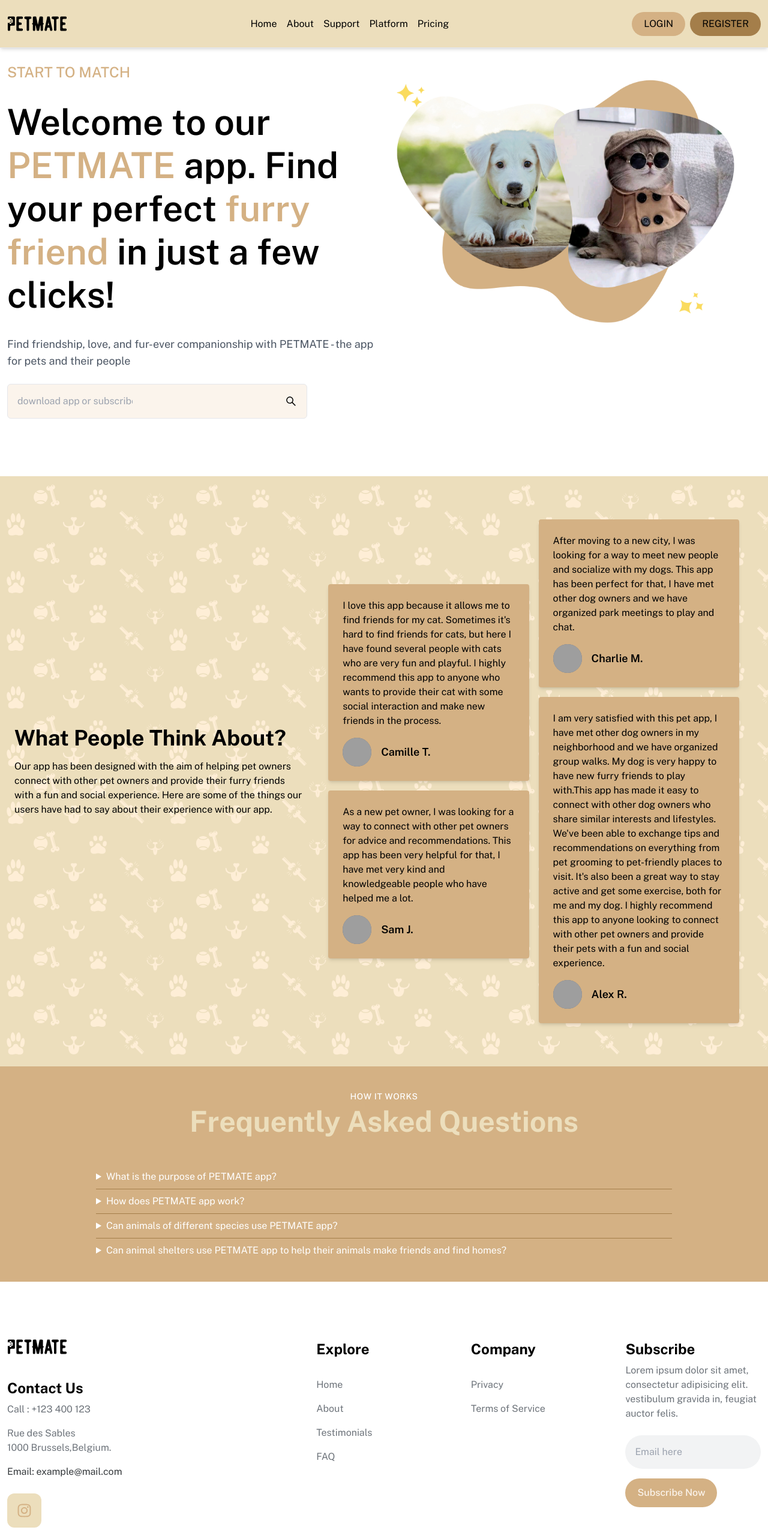
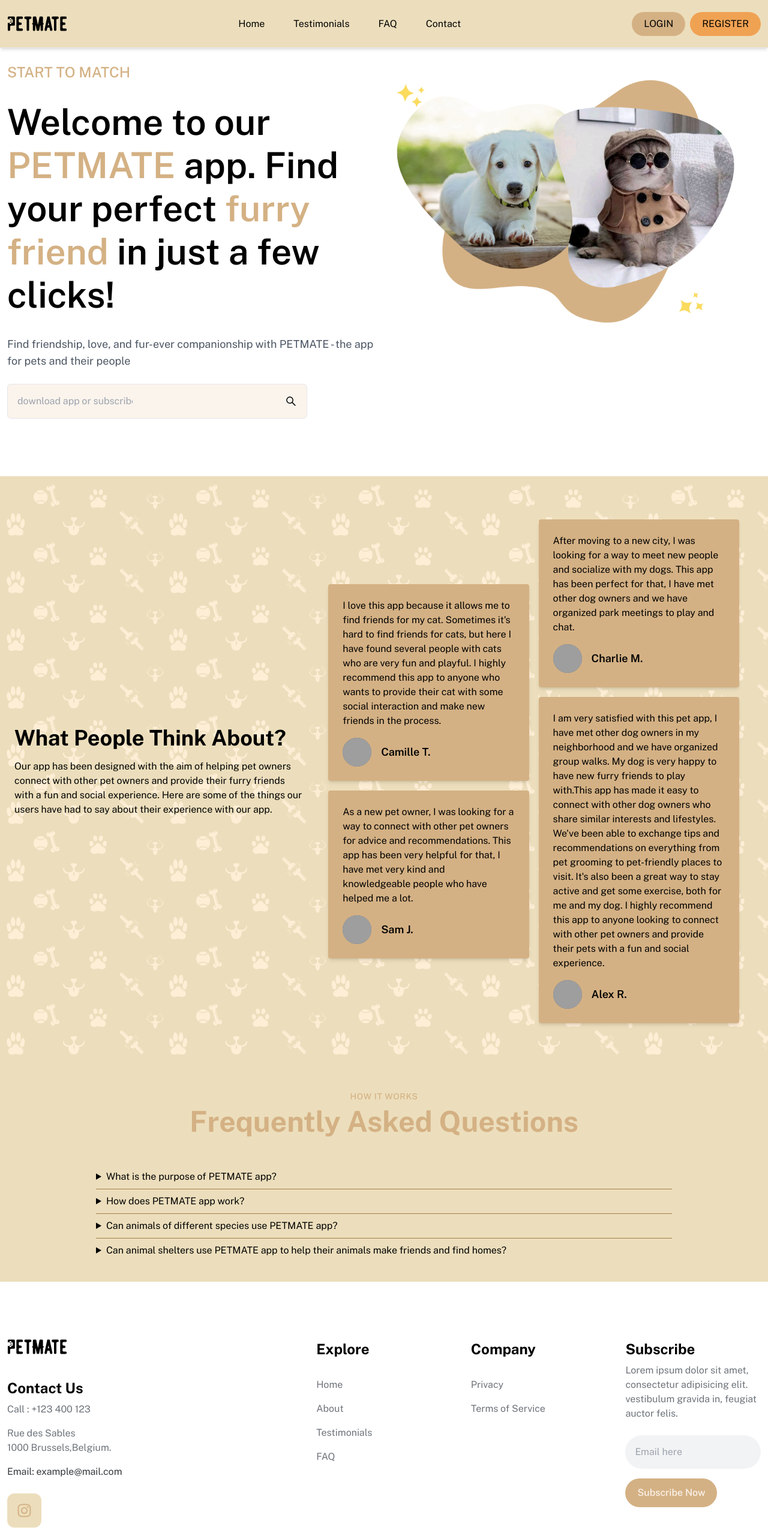
Before and after one commit to ronniejamestorres/petmate, a React (Vite) app: page / in a window 1280 px wide. Shown: the top 2566 px of the page at 60% size. Built offline with nearby package versions, Linux system fonts and the light colour scheme; no server answers; grey boxes are pictures that could not be loaded.

Commit message:
chatRoom

```diff
--- a/src/components/Faq.tsx
+++ b/src/components/Faq.tsx
@@ -2,20 +2,20 @@ import React from "react";
 import '../App.css'
 const Faqs = () => {
   return (
-    <section className="bg-beige2 text-[#FFFF]">
+    <section className="bg-beige1 text-beige2">
       <div className="flex flex-col justify-center  p-4 mx-auto md:p-8">
         <p className=" p-2 text-sm font-medium tracking-wider text-center uppercase">
           How it works
         </p>
-        <h2 className=" text-beige1 mb-12 text-4xl font-bold leading-none text-center sm:text-5xl">
+        <h2 className=" text-beige2 mb-12 text-4xl font-bold leading-none text-center sm:text-5xl">
           Frequently Asked Questions
         </h2>
         <div className="flex flex-col divide-y sm:px-8 lg:px-12 xl:px-32 divide-beige3">
           <details>
-            <summary className="py-2 outline-none cursor-pointer focus:underline">
+            <summary className="py-2 outline-none cursor-pointer text-black focus:underline">
               What is the purpose of PETMATE app?
             </summary>
-            <div className="px-4 pb-4">
+            <div className="px-4 pb-4 text-black">
               <p>
                 The purpose of PETMATE app is to help animals find compatible
                 friends and playmates in their area.
@@ -23,10 +23,10 @@ const Faqs = () => {
             </div>
           </details>
           <details>
-            <summary className="py-2 outline-none cursor-pointer focus:underline">
+            <summary className="py-2 outline-none cursor-pointer text-black focus:underline">
               How does PETMATE app work?
             </summary>
-            <div className="px-4 pb-4">
+            <div className="px-4 pb-4 text-black">
               <p>
                 The PETMATE app works by allowing pet owners to create profiles
                 for their animals and then swipe through profiles of other
@@ -37,10 +37,10 @@ const Faqs = () => {
             </div>
           </details>
           <details>
-            <summary className="py-2 outline-none cursor-pointer focus:underline">
+            <summary className="py-2 outline-none cursor-pointer text-black focus:underline">
               Can animals of different species use PETMATE app?
             </summary>
-            <div className="px-4 pb-4 space-y-2">
+            <div className="px-4 pb-4 text-black space-y-2">
               <p>
                 Yes, animals of different species can use the animal Tinder app
                 to find friends to play and socialize with.
@@ -48,11 +48,11 @@ const Faqs = () => {
             </div>
           </details>
           <details>
-            <summary className="py-2 outline-none cursor-pointer focus:underline">
+            <summary className="py-2 outline-none cursor-pointer text-black focus:underline">
               Can animal shelters use PETMATE app to help their animals make
               friends and find homes?
             </summary>
-            <div className="px-4 pb-4">
+            <div className="px-4 text-black pb-4">
               <p>
                 Yes, animal shelters can create profiles for their animals on
                 the app to help them find loving homes and make friends with
--- a/src/components/Navbar.tsx
+++ b/src/components/Navbar.tsx
@@ -1,6 +1,7 @@
 import React from "react";
 import { useNavigate } from "react-router-dom";
 import { useState } from "react";
+import { Link } from "react-router-dom";
 
 import logoImage from "../images/petmate-newlogo-01.svg";
 
@@ -19,11 +20,10 @@ function Navbar() {
 
         <div className="hidden md:flex items-center ">
           <ul className="flex gap-4">
-            <li>Home</li>
-            <li>About</li>
-            <li>Support</li>
-            <li>Platform</li>
-            <li>Pricing</li>
+            <li className="p-4 hover:bg-gray-100 cursor-pointer"><Link to="/">Home</Link></li>
+            <li className="p-4 hover:bg-gray-100 cursor-pointer"><Link to="/Testimonials">Testimonials</Link></li>
+            <li className="p-4 hover:bg-gray-100 cursor-pointer"><Link to="/FAQ">FAQ</Link></li>
+            <li className="p-4 hover:bg-gray-100 cursor-pointer"><Link to="/FooterLanding">Contact</Link></li>
           </ul>
         </div>
 
@@ -35,7 +35,7 @@ function Navbar() {
             LOGIN
           </button>
           <button
-            className="bg-beige3 hover:bg-grey md:px-5 md:py-2 rounded-full "
+            className="bg-orange hover:bg-grey md:px-5 md:py-2 rounded-full "
             onClick={() => navigate("/Register")}
           >
             REGISTER
@@ -55,11 +55,13 @@ function Navbar() {
         }
       >
         <ul>
-          <li className="p-4 hover:bg-gray-100">Home</li>
-          <li className="p-4 hover:bg-gray-100">About</li>
-          <li className="p-4 hover:bg-gray-100">Support</li>
-          <li className="p-4 hover:bg-gray-100">Platform</li>
-          <li className="p-4 hover:bg-gray-100">Pricing</li>
+
+      <li className="p-4 hover:bg-gray-100 cursor-pointer"><Link to="/">Home</Link></li>
+      <li className="p-4 hover:bg-gray-100 cursor-pointer"><Link to="/Testimonials">Testimonials</Link></li>
+      <li className="p-4 hover:bg-gray-100 cursor-pointer"><Link to="/FAQ">FAQ</Link></li>
+      <li className="p-4 hover:bg-gray-100 cursor-pointer"><Link to="/FooterLanding">Contact</Link></li>
+
+
           <div className="flex flex-col my-4 gap-3">
             <button
               className="bg-beige2 px-3 py-2 rounded-full hover:bg-grey "
@@ -68,7 +70,7 @@ function Navbar() {
               LOGIN
             </button>
             <button
-              className="bg-beige3 px-3 py-2 rounded-full hover:bg-grey "
+              className="bg-orange px-3 py-2 rounded-full hover:bg-grey "
               onClick={() => navigate("/Register")}
             >
               REGISTER
--- a/src/pages/ChatRoom.tsx
+++ b/src/pages/ChatRoom.tsx
@@ -88,15 +88,14 @@ const ChatRoom = () => {
         <div id="chat-header">
           <p className="text-md font-semibold rounded-md bg-purewhite">Chatting with: </p>
         </div>
-        <div id="chat-body" className="h-80 border my-2 overflow-scroll bg-beige1 rounded-lg md:h-80 md:w-80 lg:w-96">
-          {messages.map((message, index) => (
+        <div id="chat-body" className="h-80 border my-2 overflow-scroll bg-beige1 rounded-lg md:h-80 md:w-80 lg:w-96" style={{ overflowY: "auto", display: "flex", flexDirection: "column-reverse" }}>
+  {messages.slice(0).reverse().map((message, index) => (
     <div key={index}>
       <p className="flex justify-between mx-0 rounded-md bg-purewhite text-orange text-sm ">
         <span>{message.username}</span>
         <span className=" text-sm">{message.time}</span>
       </p>
       <p className="text-md text-black flex justify-normal p-2 mx-2">{message.message}</p>
-
       <br />
             </div>
           ))}
```
Lines whose indentation alone changed are shown as unchanged.
